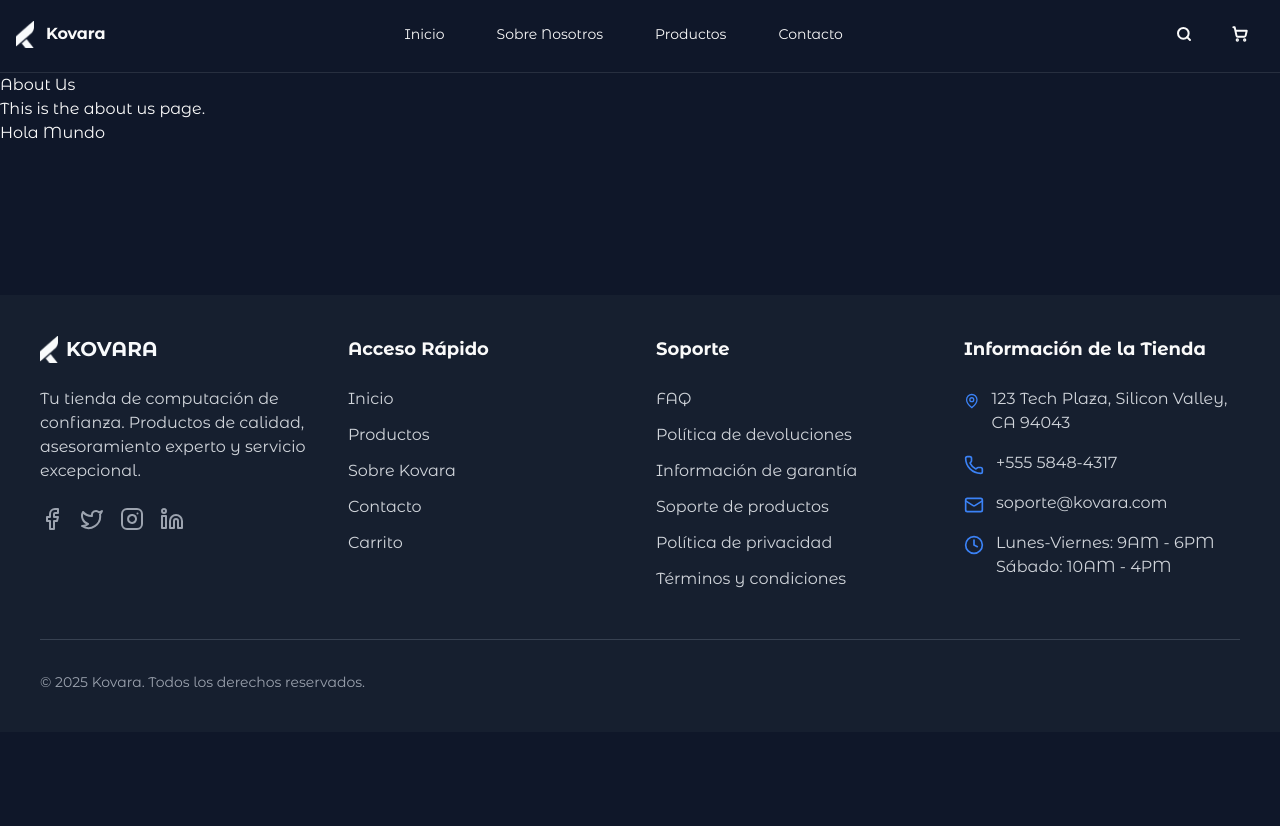
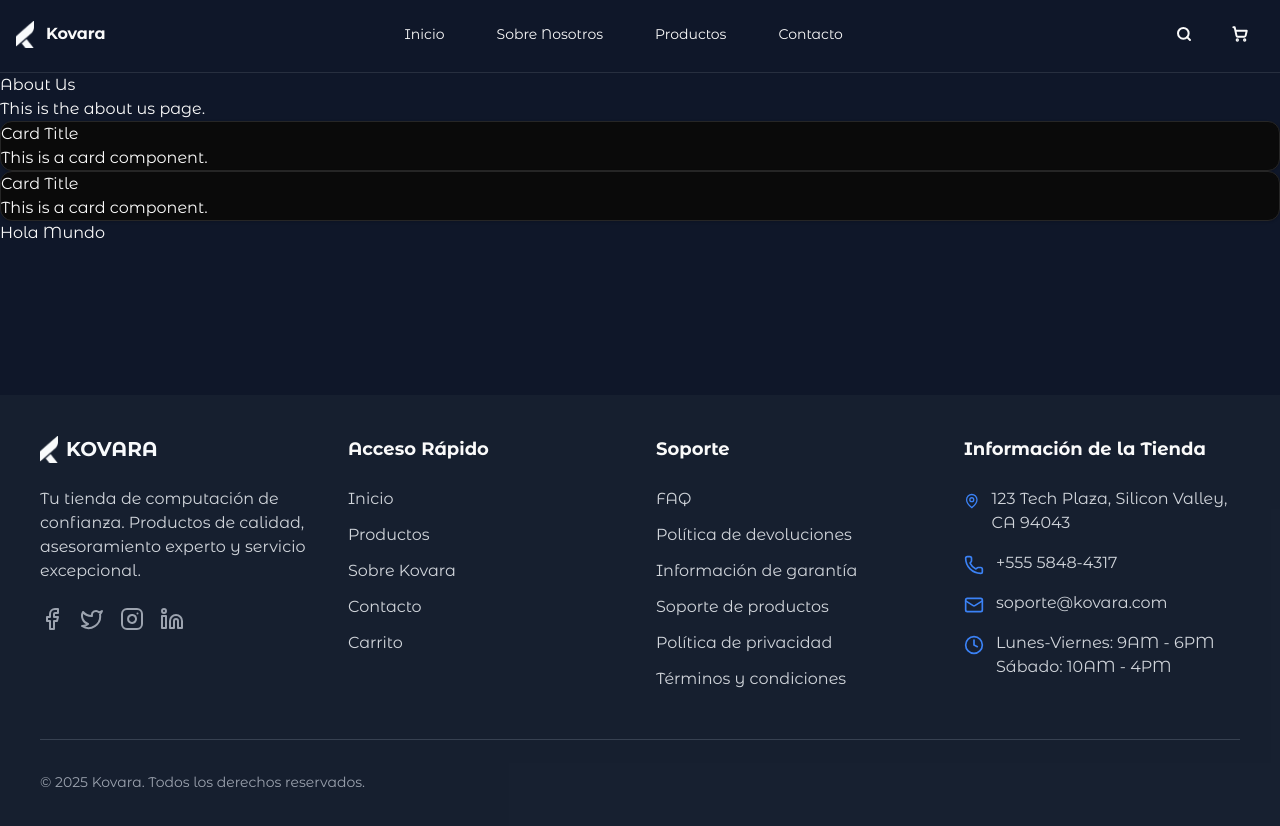
Before and after one commit to aaronportobanco/kovara-website, a Next.js app: page /about-us in a window 1280 px wide. Shown: the top 826 px of the page. Before the commit the page ends 800 px from the top, so only its background shows below. Built offline with nearby package versions, Linux system fonts and the light colour scheme.

Commit message:
Actualiza contenido de la página

```diff
--- a/src/app/about-us/page.jsx
+++ b/src/app/about-us/page.jsx
@@ -1,8 +1,21 @@
+import React from 'react';
+import { Card } from '@/components/ui/card';
+
 const AboutUsPage = () => {
   return (
     <div>
       <h1>About Us</h1>
       <p>This is the about us page.</p>
+
+        <Card>
+          <h2>Card Title</h2>
+          <p>This is a card component.</p>
+        </Card>
+
+        <Card>
+          <h2>Card Title</h2>
+          <p>This is a card component.</p>
+        </Card>
 
       <p>Hola Mundo</p>
     </div>
```
